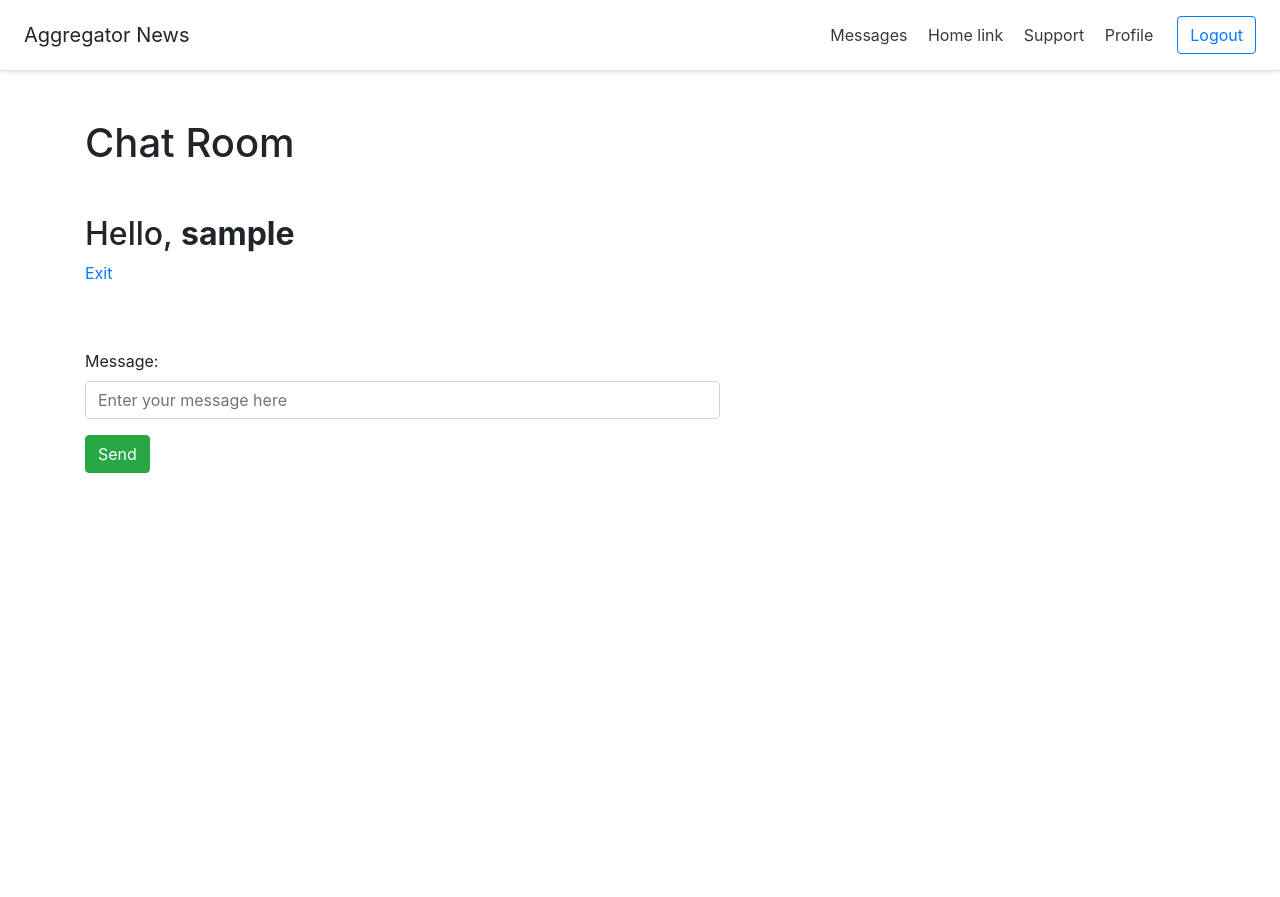
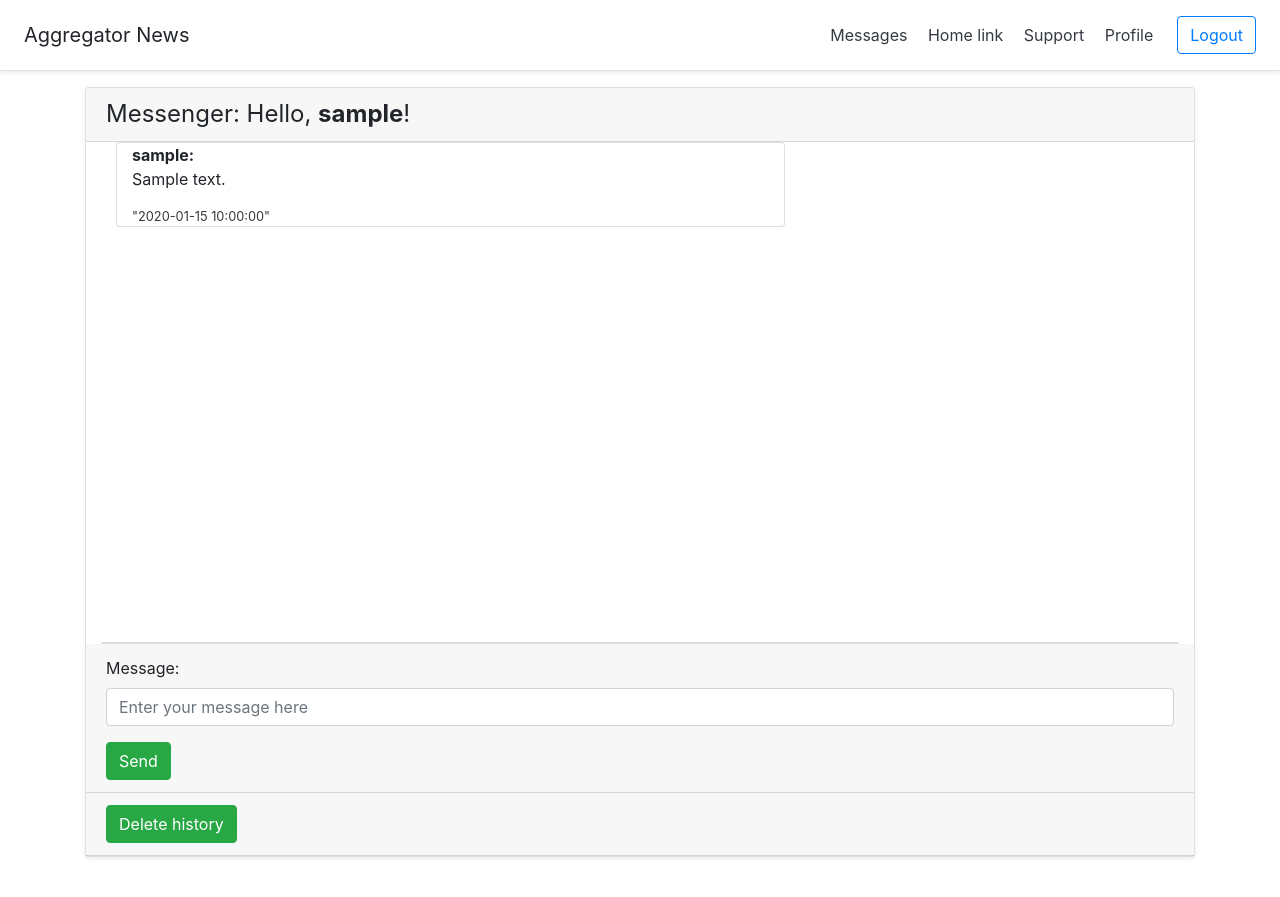
Before and after one commit to ZRR1498/aggregator-news-currency-messenger, a Flask app: page /messages/ in a window 1280 px wide. Before the commit the page ends 473 px from the top, so only its background shows below. Run offline with Flask 2, Linux system fonts and the light colour scheme; the visitor is signed in with stand-in values (Sample User, id 1); a database or web service that is not in the repository returns one stand-in record (values such as "Sample title"); some libraries are stand-ins or nearby versions.

Commit message:
fix chat (created online-response messages for all users)

```diff
--- a/app.py
+++ b/app.py
@@ -154,6 +154,7 @@ def support():
 
 @socketio.on('message')
 def handleMessage(data):
+    # date = datetime.now().strftime('%H:%M:%S %d-%m-%Y')
     print(f"Message: {data}")
     send(data, broadcast=True)
 
@@ -162,11 +163,12 @@ def handleMessage(data):
     cursor.execute('''SELECT user_id, user_name, nickname FROM users WHERE user_id = %s''', [session['id']])
     user = cursor.fetchone()
     user_mess = data['msg']
-    date = datetime.now().strftime('%H:%M:%S %d-%m-%Y')
+    date = data['time']
 
     cursor.execute('''INSERT INTO messages(user_id, nickname, user_text, date_time)
     VALUES (%s, %s, %s, %s);''', (user['user_id'], user['nickname'], user_mess, date))
     connection.commit()
+
 
 
 @app.route('/messages/', methods=['POST', 'GET'])
@@ -174,30 +176,22 @@ def messages():
     cursor = connection.cursor(cursor_factory=psycopg2.extras.DictCursor)
 
     if 'loggedin' in session:
-        # if request.method == "POST":
-        #     cursor.execute('''SELECT user_id, user_name, nickname FROM users WHERE user_id = %s''', [session['id']])
-        #     user = cursor.fetchone()
-        #     user_mess = request.form['message']
-        #     date = datetime.now().strftime('%H:%M:%S %d-%m-%Y')
-        #
-        #     if len(user_mess) > 0 and len(user_mess) < 1000:
-        #         cursor.execute('''INSERT INTO messages(user_id, nickname, user_text, date_time)
-        #         VALUES (%s, %s, %s, %s);''', (user['user_id'], user['nickname'], user_mess, date))
-        #         connection.commit()
-        #     return redirect(url_for('messages'))
+        if request.method == 'POST':
+            cursor.execute('''DELETE FROM messages;''')
+            connection.commit()
 
         cursor.execute('''SELECT user_id, user_name, nickname FROM users WHERE user_id = %s''', [session['id']])
         user = cursor.fetchone()
 
-        return render_template('messages.html', username=user['nickname'])
+        cursor.execute('''SELECT id, nickname, user_text, date_time FROM messages ORDER BY id ASC;''')
+        res_mess = cursor.fetchall()
+        resp = []
+        for row in res_mess:
+            resp.append({'nickname': row['nickname'], 'user_text': row['user_text'], 'date_time': row['date_time']})
+
+        return render_template('messages.html', username=user['nickname'], messages=resp)
 
     return redirect(url_for('login'))
-
-
-
-
-
-
 
     # cursor = connection.cursor(cursor_factory=psycopg2.extras.DictCursor)
     #
--- a/templates/messages.html
+++ b/templates/messages.html
@@ -20,139 +20,135 @@
   </nav>
   <a class="btn btn-outline-primary" href="/logout">Logout</a>
     </div>
+    <div class="container">
+        <div class="card-deck mb-3 text-top">
+          <div class="card mb-4 shadow-sm">
+            <div class="card-header">
+              <h4 class="my-0 font-weight-normal">Messenger: Hello, <strong id="username">{{ username }}</strong>!</h4>
+            </div>
+                <div class="row">
+                <div class="col-md-8 text-top">
+                    <div style="width: -moz-max-content; height: 500px; overflow: auto;" id="messages">
+                        {% if messages %}
+                            {% for m in messages %}
+                                <div class="container">
+                                          <div class="card mb-1">
+                                                  <div class="col-12">
+                                                    <b>{{ m['nickname'] }}:</b>
+                                                  </div>
+                                                  <div class="col-12">
+                                                    <p align="justify">{{ m['user_text'] }}</p>
+                                                  </div>
+                                                  <div class="col-12">
+                                                      <small class="d-block text-dark">"{{ m['date_time'] }}"</small>
+                                                  </div>
+                                          </div>
+                                </div>
+                            {% endfor %}
+                        {% else %}
+                            <p>No messages found.</p>
+                        {% endif %}
+                    </div>
+                </div>
+                </div>
 
+                    <div class="card">
+                      {#разделение окна отправки сообщения#}
+                    </div>
 
+                    <div class="card-header">
+                        <form id="form_send_msg" autocomplete="off" novalidate>
+                        <div class="form-group">
+                            <label for="message_input">Message:</label>
+                            <input type="text" class="form-control" id="message_input" placeholder="Enter your message here">
+                        </div>
+                            <button type="submit" id="send_msg" class="btn btn-success">Send</button>
+                        </form>
+                    </div>
 
-{#    <div class="container">#}
-{#        <div class="card-deck mb-3 text-top">#}
-{#          <div class="card mb-4 shadow-sm">#}
-{#            <div class="card-header">#}
-{#              <h4 class="my-0 font-weight-normal">Messages</h4>#}
-{#            </div>#}
-{#                <div class="row">#}
-{#                <div class="col-md-8 text-top">#}
-{#                    <div style="width: 1100px; height: 500px; overflow: auto;">#}
-{#                        {% if messages %}#}
-{#                            {% for m in messages %}#}
-{#                                <div class="container">#}
-{#                                  <div class="card mb-1">#}
-{#                                      <div class="col-12">#}
-{#                                        <b>{{ m['nickname'] }}:</b>#}
-{#                                      </div>#}
-{#                                      <div class="col-12">#}
-{#                                        <p align="justify">{{ m['user_text'] }}</p>#}
-{#                                      </div>#}
-{#                                      <div class="col-12">#}
-{#                                          <small class="d-block text-dark">"{{ m['date_time'] }}"</small>#}
-{#                                      </div>#}
-{#                                  </div>#}
-{#                                </div>#}
-{#                            {% endfor %}#}
-{#                        {% else %}#}
-{#                            <p>No messages found.</p>#}
-{#                        {% endif %}#}
-{#                    </div>#}
-{#                </div>#}
-{#                </div>#}
-{##}
-{#                    <div class="card">#}
-                      {#разделение окна отправки сообщения#}
-{#                    </div>#}
-{##}
-{#                    <div class="card-header">#}
-{#                        <form method="POST">#}
-{#                                <label for="message" class="form-label"><font style="vertical-align: inherit;"><font style="vertical-align: inherit;">Enter your message:</font></font></label>#}
-{#                                <input type="text" class="form-control" name="message" id="myMessage" placeholder="Hello, friends!"><br>#}
-{#                                <button class="btn btn-success" type="submit">Send message</button>#}
-{#                        </form>#}
-{#                    </div>#}
-{#                </div>#}
-{#            </div>#}
-{#    </div>#}
-{#</body>#}
+                    <div class="card-header">
+                        <form method="POST">
+                                 <button class="btn btn-success" id="sendbutton" type="submit">Delete history</button>
+                        </form>
+                    </div>
+                </div>
+            </div>
+    </div>
+</body>
 
 <!DOCTYPE html>
 <html lang="en">
 <head>
     <meta charset="UTF-8">
     <meta name="viewport" content="width=device-width, initial-scale=1, shrink-to-fit=no">
-    <title>Chat Room | Flast + SocketIO</title>
+    <title>Chat Room</title>
 
     <link rel="stylesheet" href="https://stackpath.bootstrapcdn.com/bootstrap/4.5.0/css/bootstrap.min.css" integrity="sha384-9aIt2nRpC12Uk9gS9baDl411NQApFmC26EwAOH8WgZl5MYYxFfc+NcPb1dKGj7Sk" crossorigin="anonymous">
 </head>
+
 <body>
-
-    <div class="container mt-5 mb-4">
-        <h1>Chat Room</h1>
-    </div>
-
-    <div class="container my-5">
-        <div class="row">
-            <div class="col-5">
-                    <h2>Hello, <strong id="username">{{ username }}</strong></h2>
-                    <p><a href="/logout">Exit</a></p>
-            </div>
-        </div>
-    </div>
-
-    {% if username is not none %}
-        <div class="container">
-            <ul id="messages"></ul>
-            <div class="row">
-                <div class="col-7">
-                    <form id="form_send_msg" autocomplete="off" novalidate>
-                        <div class="form-group">
-                            <label for="message_input">Message:</label>
-                            <input type="text" class="form-control" id="message_input" placeholder="Enter your message here">
-                        </div>
-                        <button type="submit" id="send_msg" class="btn btn-success">Send</button>
-                    </form>
-                </div>
-            </div>
-        </div>
-    {% endif %}
-
-    <!-- <ul id="messages"></ul>
-    <input type="text" id="message_input" placeholder="Enter your message here">
-    <button id="send_msg">Send</button> -->
-
-{#    <script src="https://ajax.googleapis.com/ajax/libs/jquery/3.5.1/jquery.min.js"></script>#}
     <script src="https://ajax.googleapis.com/ajax/libs/jquery/2.2.4/jquery.min.js"></script>
     <script src="https://cdn.jsdelivr.net/npm/popper.js@1.16.0/dist/umd/popper.min.js" integrity="sha384-Q6E9RHvbIyZFJoft+2mJbHaEWldlvI9IOYy5n3zV9zzTtmI3UksdQRVvoxMfooAo" crossorigin="anonymous"></script>
     <script src="https://stackpath.bootstrapcdn.com/bootstrap/4.5.0/js/bootstrap.min.js" integrity="sha384-OgVRvuATP1z7JjHLkuOU7Xw704+h835Lr+6QL9UvYjZE3Ipu6Tp75j7Bh/kR0JKI" crossorigin="anonymous"></script>
 
     {% if username is not none %}
         <script type="text/javascript" src="https://cdnjs.cloudflare.com/ajax/libs/socket.io/3.0.5/socket.io.min.js"></script>
-
-{#        <script src="https://cdnjs.cloudflare.com/ajax/libs/socket.io/3.0.5/socket.io.js" integrity="sha256-bQmrZe4yPnQrLTY+1gYylfNMBuGfnT/HKsCGX+9Xuqo=" crossorigin="anonymous"></script>#}
-
         <script>
             $(document).ready(() => {
                 $('#form_send_msg').on('submit', (e) => {
                     e.preventDefault();
                 });
+!!!!!!!!!!!!!!!!!!!!!!!!!!!!!!!!!!!!!!!!!!!!!!!!!!!!!!!!!!!!!!!
+
+                function check_time() {
+                    const t = new Date();
+                    const dmy = t.toLocaleDateString().split('/');
+                    if (dmy[0] < 10) {var m = '0'+dmy[0];} else if (dmy[0] >= 10) {var m = dmy[0];}
+                    if (dmy[1] < 10) {var d = '0'+dmy[1];} else if (dmy[1] >= 10) {var d = dmy[1];}
+                    const y = t.getFullYear();
+                    const hms = t.toString().split(' ')[4];
+                    return hms + ' ' + d + '-' + m + '-' + y
+                }
+
 
                 const socket = io.connect('http://127.0.0.1:5000');
                 const username = $('#username').text();
 
+
                 socket.on('connect', () => {
-                    socket.send({'username': 'Service message', 'msg': 'User ' + username + ' has connected!'});
+                    socket.send({'username': 'Service message', 'msg': 'User ' + username + ' has connected!', 'time': check_time()});
                 });
+
 
                 $('#send_msg').on('click', () => {
                     socket.send({
                             'msg': $('#message_input').val(),
-                            'username': username
+                            'username': username,
+                            'time': check_time()
                         });
                     $('#message_input').val('');
                 });
 
                 socket.on('message', data => {
-                    if (data.msg.length > 0) {
-                        if (data.username === 'Service message') {
-                            $('#messages').append(`<li class="text-muted"><strong>${data.username}:</strong> ${data.msg}</li>`);
-                        } else {
-                            $('#messages').append(`<li><strong>${data.username}:</strong> ${data.msg}</li>`);
+                    if (data.msg.length > 0 && data.msg.length < 1000) {
+                        {
+                            const time = check_time()
+
+                            $('#messages').append(`<p>
+                                <div class="container">
+                                <div class="card mb-1">
+                                                  <div class="col-12">
+                                                    <b>${data.username}:</b>
+                                                  </div>
+                                                  <div class="col-12">
+                                                    <p align="justify">${data.msg}</p>
+                                                  </div>
+                                                  <div class="col-12">
+                                                    <small class="d-block text-dark">"${time}"</small>
+                                                  </div>
+                                </div>
+                                </div>
+                            </p>`);
                         }
                         console.log('Received message');
                     }
```
